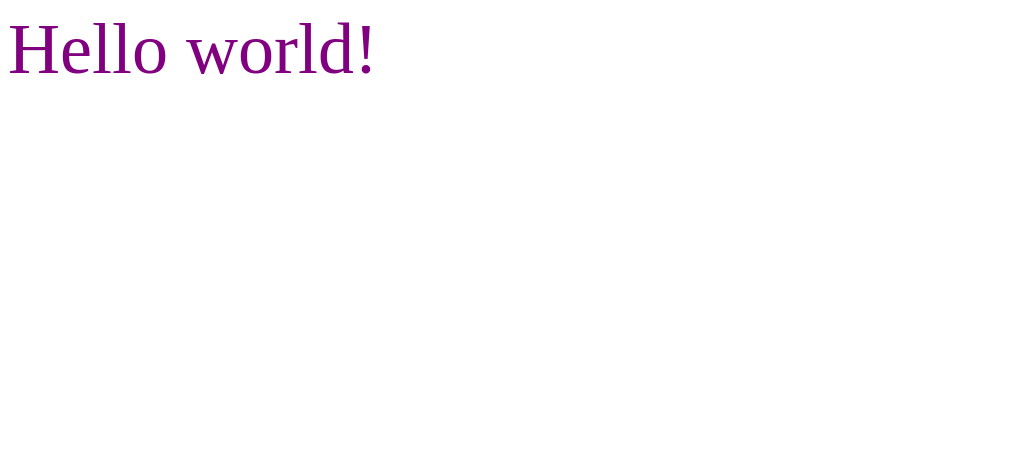
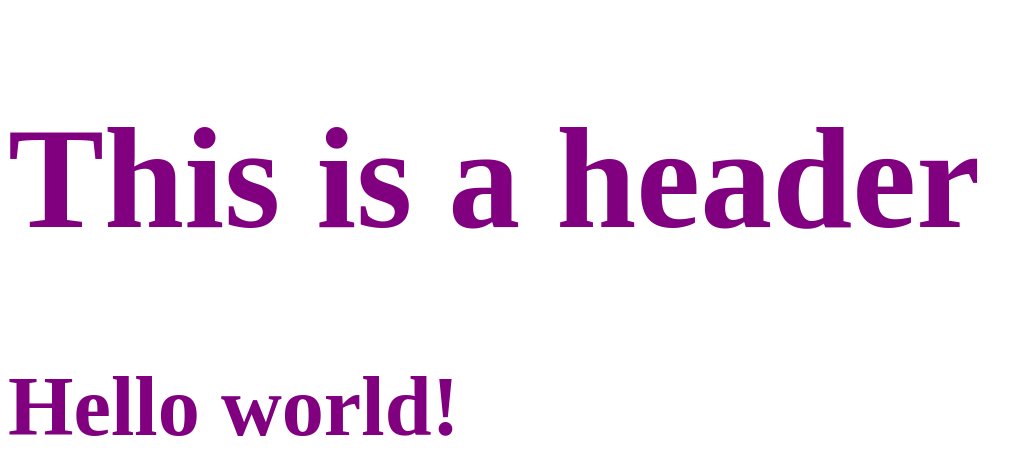
Before and after one commit to VIVEKKOYANI/GatsbyJS-Sidebar-Footer, a Gatsby site in the folder hello-world/: page / in a window 1280 px wide. Shown: the whole page, without its empty margins (0-1032 px from the left). Built offline with nearby package versions, Linux system fonts and the light colour scheme; Gatsby itself is replaced by a stand-in of ours.

Commit message:
header import

```diff
--- a/hello-world/src/pages/index.js
+++ b/hello-world/src/pages/index.js
@@ -1,5 +1,10 @@
 import React from "react"
+import Header from '../components/header'
 
 export default () =>(
-<div style={{color: `purple`, fontSize: `72px`}}>Hello world!</div>
+
+<div style={{color: `purple`, fontSize: `72px`}}>
+    <Header />
+   <h3> Hello world!</h3>
+    </div>
 )
```
